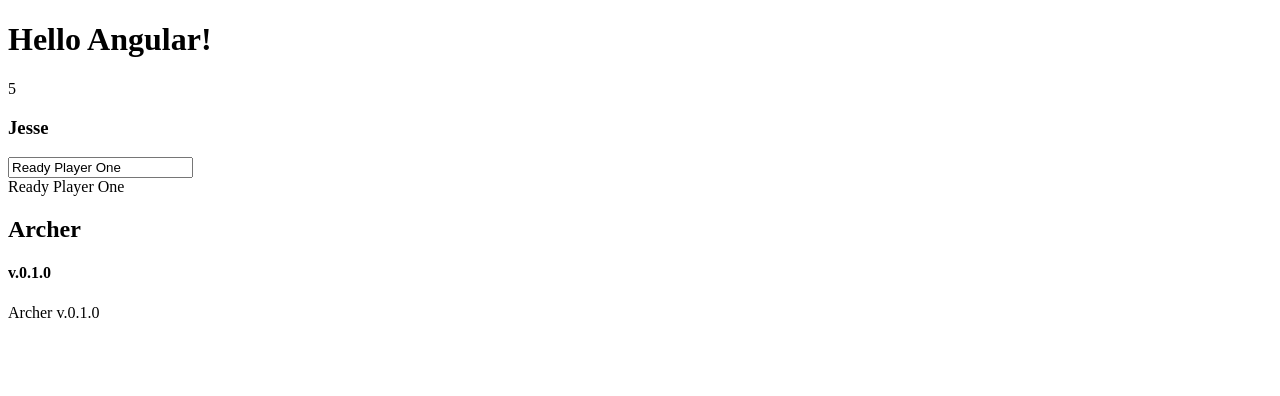
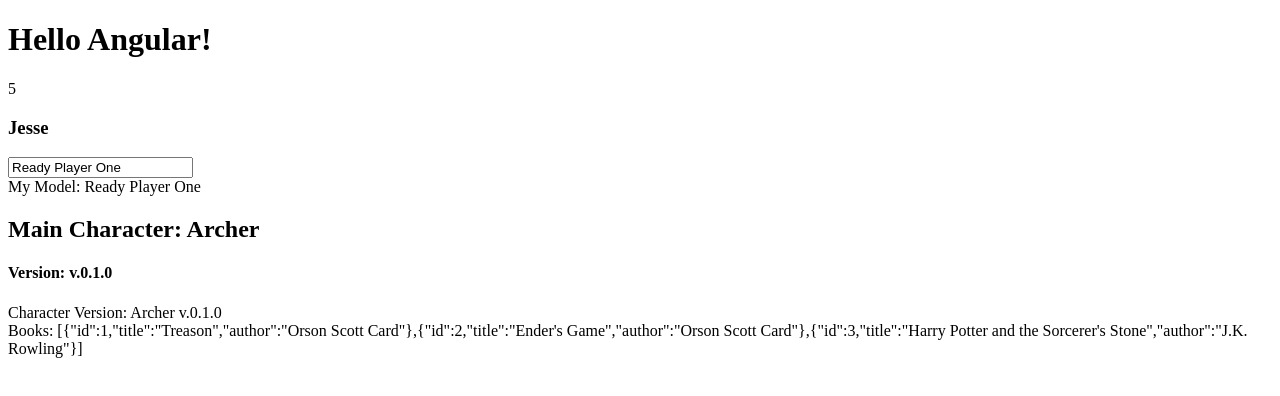
Before and after one commit to sogalutira/angular-demo, a website: page public/index.html in a window 1280 px wide. Drawn offline with nearby package versions, Linux system fonts and the light colour scheme.

Commit message:
step12_service

```diff
--- a/public/index.html
+++ b/public/index.html
@@ -19,10 +19,11 @@
   <div >
     <h3>{{myFirstName}}</h3>
     <input type="text" ng-model="myModel">
-    <div>{{myModel}}</div>
-    <h2>{{mainCharacter}}</h2>
+    <div>My Model: {{myModel}}</div>
+    <h2>Main Character: {{mainCharacter}}</h2>
   </div>
-  <h4>{{APP_VERSION}}</h4>
-  <div>{{ CharacterVersionFactory }}</div>
+  <h4>Version: {{APP_VERSION}}</h4>
+  <div>Character Version: {{ CharacterVersionFactory }}</div>
+  <div>Books: {{ books }}</div>
 </body>
 </html>
--- a/public/js/controllers.js
+++ b/public/js/controllers.js
@@ -8,10 +8,9 @@
       mainCharacter,
       CharacterVersionFactory,
       BookService) {
-      console.log(BookService.getBooks());
-      console.log(BookService.getBook(2));
       $scope.myFirstName = 'Jesse';
       $scope.myModel = 'Ready Player One';
       $scope.mainCharacter = mainCharacter;
       $scope.CharacterVersionFactory = CharacterVersionFactory;
+      $scope.books = BookService.getBooks();
     }]);
```
